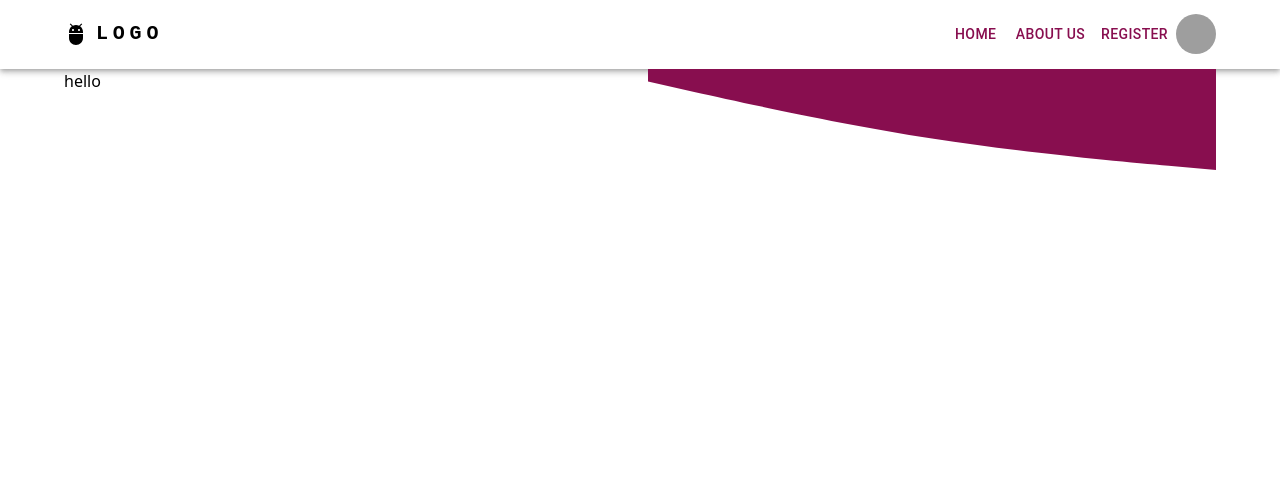
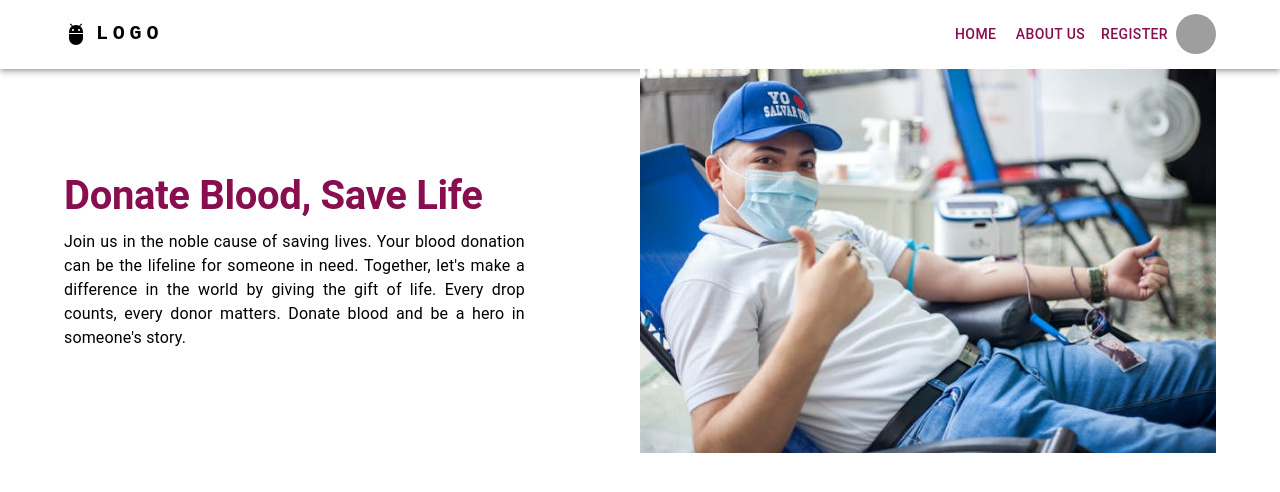
Before and after one commit to pantho0/blood-donation-gorup-management-client, a React (Vite) app: page / in a window 1280 px wide. Shown: the top 492 px of the page. Built offline with nearby package versions, Linux system fonts and the light colour scheme; grey boxes are pictures that could not be loaded.

Commit message:
bannder section added

```diff
--- a/src/Pages/Home/Home.jsx
+++ b/src/Pages/Home/Home.jsx
@@ -1,18 +1,26 @@
-import { Container, Grid } from "@mui/material";
+import { Box, Container, Grid, Typography } from "@mui/material";
+import bannerImage from "../../assets/images/banner/pexels-photo-12193105.jpeg";
 
 const Home = () => {
   return (
-    <Container maxWidth='lg'>
-<Grid container spacing={2}>
-      <Grid item xs={12} sm={12} md={6} lg={6} xl={6}>
-            hello
+    <Container maxWidth="lg">
+      <Grid container spacing={0}>
+        <Grid item xs={12} sm={12} md={6} lg={6} xl={6} sx={{display:'flex', flexDirection:"column", justifyContent:'center'}}>
+         <Box sx={{display:'flex', justifyContent:'start', alignItems:'center', marginBottom:'10px'}}>
+            <Typography variant="h2" fontWeight={700} fontSize={40} color={'primary'}>
+                Donate Blood, Save Life
+            </Typography>
+         </Box>
+         <Box>
+         <Typography maxWidth={'80%'} textAlign={'justify'}>
+         Join us in the noble cause of saving lives. Your blood donation can be the lifeline for someone in need. Together, let's make a difference in the world by giving the gift of life. Every drop counts, every donor matters. Donate blood and be a hero in someone's story.
+         </Typography>
+         </Box>
+        </Grid>
+        <Grid item xs={12} sm={12} md={6} lg={6} xl={6}>
+          <Box component="img" alt="banner" src={bannerImage} />
+        </Grid>
       </Grid>
-      <Grid item  xs={12} sm={12} md={6} lg={6} xl={6}>
-      <svg xmlns="http://www.w3.org/2000/svg" viewBox="0 0 1440 320">
-  <path fill="#880e4f" fillOpacity="1" d="M0,32L120,58.7C240,85,480,139,720,176C960,213,1200,235,1320,245.3L1440,256L1440,0L1320,0C1200,0,960,0,720,0C480,0,240,0,120,0L0,0Z"></path>
-</svg>
-      </Grid>
-    </Grid>
     </Container>
   );
 };
```
Also changed, not shown: src/assets/images/banner/pexels-photo-12193105.jpeg (added).
